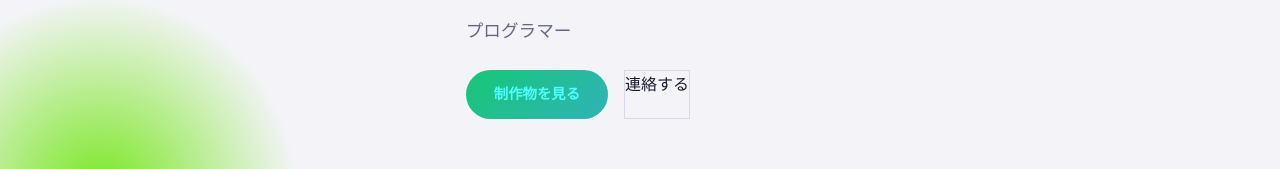
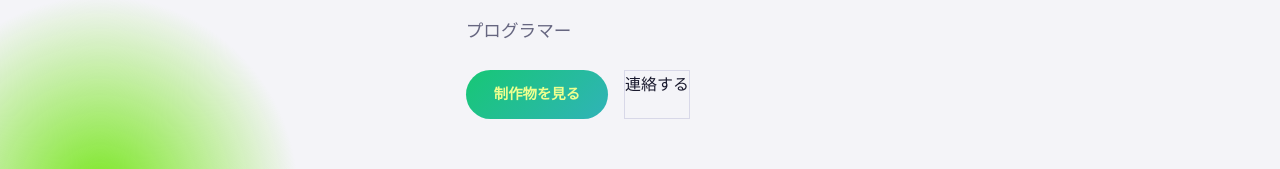
Before and after one commit to ShundaiIshigami/Portfolio, a React (Vite) app in the folder my-portfolio/: page / in a window 1280 px wide. Shown: the part 506-675 px from the top of the page. Built offline with nearby package versions, Linux system fonts and the light colour scheme.

Commit message:
文字の色変更

```diff
--- a/my-portfolio/src/styles/utilities.css
+++ b/my-portfolio/src/styles/utilities.css
@@ -68,7 +68,7 @@
 /* 塗りつぶしボタン（グラデーション） */
 .btn-primary {
   background: linear-gradient(135deg, var(--color-accent), var(--color-accent-2));
-  color: #4fffff;
+  color: #eeff8f;
 }
 
 .btn-primary:hover {
```
